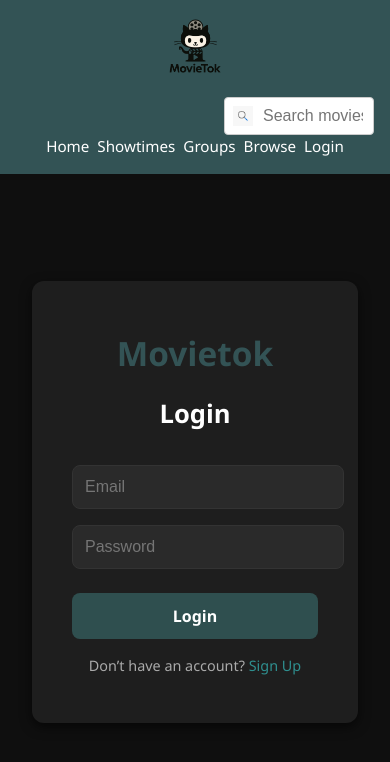
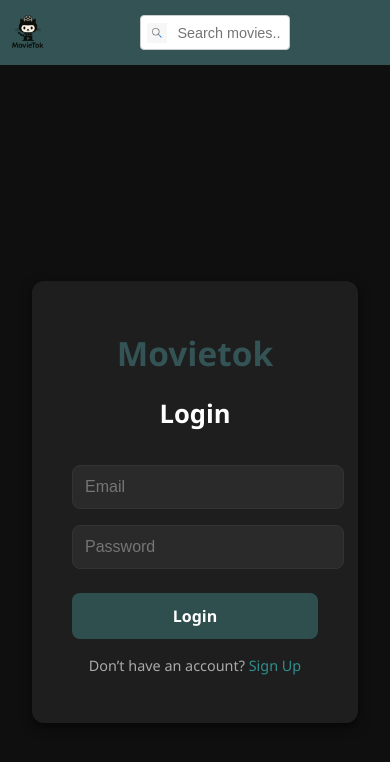
Before and after one commit to movietok/frontend, a React (Vite) app in the folder client/: page /login in a window 390 px wide. Shown: the top 762 px of the page. Built offline with nearby package versions, Linux system fonts and the light colour scheme; no server answers.

Commit message:
NavBar and Favorites and Watchlist css fixes
Fixed Navbar:
Added support for mobile devices
Fixed Watchlist and Favorites pages css.

```diff
--- a/client/src/components/Navbar.jsx
+++ b/client/src/components/Navbar.jsx
@@ -87,6 +87,15 @@ export default function Navbar() {
 
               {menuOpen && (
                 <div className="burger-menu" ref={menuRef}>
+                  {/* Mobile: Show navigation links in burger menu */}
+                  <div className="mobile-nav-links">
+                    <Link to="/homepage" className="navbar-link" onClick={() => setMenuOpen(false)}>Home</Link><br />
+                    <Link to="/schedule" className="navbar-link" onClick={() => setMenuOpen(false)}>Showtimes</Link><br />
+                    <Link to="/groups" className="navbar-link" onClick={() => setMenuOpen(false)}>Groups</Link><br />
+                    <Link to="/browse" className="navbar-link" onClick={() => setMenuOpen(false)}>Browse</Link><br />
+                    <br />
+                  </div>
+                  {/* User menu items (always visible in burger) */}
                   <Link to={`/profile/${user?.id || ""}`} className="navbar-link" onClick={() => setMenuOpen(false)}>Profile</Link><br />
                   <Link to="/settings" className="navbar-link" onClick={() => setMenuOpen(false)}>Settings</Link><br />
                   <Link to={`/favorites/${user?.id}`} className="navbar-link" onClick={() => setMenuOpen(false)}>Favorites</Link><br />
--- a/client/src/index.css
+++ b/client/src/index.css
@@ -17,9 +17,6 @@
   -moz-osx-font-smoothing: grayscale;
 }
 
-main{
-  padding-top: 80px;
-}
 
 html, body, #root {
   height: 100%;
--- a/client/src/pages/FavoritesPage.jsx
+++ b/client/src/pages/FavoritesPage.jsx
@@ -20,7 +20,7 @@ export default function FavoritesPage() {
   if (error) return <div className="favorites-error">Error loading favorites.</div>;
 
   return (
-    <div className="favorites-container max-w-6xl mx-auto px-6 py-8">
+    <div className="favorites-container">
       <h2 className="favorites-header">
         <span className="favorites-star">★</span>
         <span className="favorites-text">
--- a/client/src/pages/WatchlistPage.jsx
+++ b/client/src/pages/WatchlistPage.jsx
@@ -21,7 +21,7 @@ export default function WatchlistPage() {
   if (error) return <div className="favorites-error">Error loading watchlist.</div>;
 
   return (
-    <div className="favorites-container max-w-6xl mx-auto px-6 py-8">
+    <div className="favorites-container">
       <h2 className="watchlist-header">
         <span className="watchlist-eye">👁</span>
         <span className="watchlist-text">Your Watchlist {user.username}</span>
--- a/client/src/styles/FavoritesPage.css
+++ b/client/src/styles/FavoritesPage.css
@@ -1,10 +1,15 @@
 /* Container for the entire favorites page */
 .favorites-container {
-  min-height: 100vh;
-  display: flex;
-  flex-direction: column;
-  padding: 2rem;
-  background-color: #121212;
+  width: 80vw;
+  max-width: var(--profile-max-width);
+  min-width: 280px;
+  margin: 40px auto;
+  background: #181a1b;
+  color: #fff;
+  border-radius: 12px;
+  padding: var(--profile-padding);
+  box-shadow: 0 2px 16px rgba(0,0,0,0.3);
+  position: relative;
 }
 
 /* Grid layout for movie cards */
--- a/client/src/styles/navbar.css
+++ b/client/src/styles/navbar.css
@@ -21,29 +21,16 @@
 
 /* Logo */
 .navbar-logo {
-  height: auto;
-  max-height: var(--navbar-height);
-  margin-left: 5rem;
-}
-
-@media (min-width: 768px) {
-  .navbar-logo {
-    padding-left: 100px;
-  }
-}
-
-@media (max-width: 480px) {
-  .navbar-logo {
-    margin: 0 auto;
-    padding-left: 0;
-  }
+  height: 50px;
+  width: auto;
+  flex-shrink: 0;
 }
 
 /* Search bar */
 .search-form {
   flex: 1;
-  max-width: 350px;
-  margin-left: 13rem;
+  max-width: 400px;
+  margin: 0 2rem;
   display: flex;
   justify-content: center;
 }
@@ -52,7 +39,8 @@
 .search-bar {
   display: flex;
   align-items: center;
-  transition: width 0.3s ease;
+  width: 100%;
+  transition: all 0.3s ease;
   background-color: #fff;
   border-radius: 4px;
   border: 1px solid #ccc;
@@ -61,18 +49,11 @@
 }
 
 .search-bar.expanded {
-  width: 120%;
+  width: 100%;
 }
 
 .search-bar.collapsed {
-  width: 70%;
-}
-
-@media (max-width: 768px) {
-  .search-bar.expanded,
-  .search-bar.collapsed {
-    width: 100%;
-  }
+  width: 100%;
 }
 
 .search-icon {
@@ -90,21 +71,22 @@
   color: #000;
   pointer-events: auto;
   cursor: text;
-  min-width: 100px;
+  min-width: 0;
 }
 
 /* Navigation links */
 .navbar-nav {
   display: flex;
-  gap: 1rem;
+  gap: 1.5rem;
   align-items: center;
-
+  flex-shrink: 0;
 }
 
 .navbar-link {
   color: #fff;
   text-decoration: none;
   font-weight: 500;
+  white-space: nowrap;
 }
 
 /* Buttons */
@@ -115,10 +97,17 @@
   color: white;
   font-weight: 600;
   cursor: pointer;
+  padding: 0.5rem;
 }
 
 .burger-button {
   font-size: 1.5rem;
+  display: block; /* Always visible */
+}
+
+/* Mobile navigation links in burger menu (hidden on desktop) */
+.mobile-nav-links {
+  display: none;
 }
 
 /* Burger menu dropdown */
@@ -126,7 +115,7 @@
   position: absolute;
   top: var(--navbar-height);
   right: 0;
-  width: 100%;
+  width: 250px;
   background: #222;
   border-radius: 4px 0 0 4px;
   padding: 1rem;
@@ -134,21 +123,6 @@
   transform: translateX(100%);
   animation: slideInFromRight 0.4s ease forwards;
   box-shadow: -2px 0 10px rgba(255, 77, 77, 0.3);
-
-}
-
-@media (max-width: 768px) {
-  .burger-menu {
-    width: 80%;
-    border-radius: 4px 0 0 4px;
-  }
-}
-
-@media (max-width: 480px) {
-  .burger-menu {
-    width: 100%;
-    border-radius: 0;
-  }
 }
 
 /* Burger menu animation */
@@ -162,7 +136,7 @@
 /* Burger menu links */
 .burger-menu a {
   display: block;
-  margin-bottom: 0;
+  margin-bottom: 0.8rem;
   color: #fff;
   text-decoration: none;
   font-weight: 500;
@@ -191,22 +165,88 @@
   text-shadow: 0 0 8px rgba(255, 77, 77, 0.6);
 }
 
-/* Mobile layout adjustments */
-@media (max-width: 480px) {
+/* MOBILE RESPONSIVE */
+
+/* Tablet and below */
+@media (max-width: 1024px) {
   .navbar-header {
-    flex-direction: column;
-    height: auto;
-    padding: 1rem;
-    align-items: stretch;
+    padding: 0 1rem;
+  }
+
+  .search-form {
+    max-width: 300px;
+    margin: 0 1rem;
   }
 
   .navbar-nav {
-    flex-wrap: wrap;
-    justify-content: center;
+    gap: 1rem;
+  }
+}
+
+/* Mobile landscape and below */
+@media (max-width: 768px) {
+  .navbar-header {
+    padding: 0 1rem;
+    height: var(--navbar-height);
+  }
+
+  /* Hide desktop navigation links on mobile (but keep logout and burger button) */
+  .navbar-nav > .navbar-link {
+    display: none;
+  }
+
+  /* Show mobile navigation links in burger menu */
+  .mobile-nav-links {
+    display: block;
+  }
+
+  .search-form {
+    max-width: 250px;
+    margin: 0 1rem;
+  }
+
+  .burger-menu {
+    width: 280px; /* Increased width for mobile */
+    max-width: 90vw; /* Don't exceed 90% of viewport width */
+  }
+}
+
+/* Small mobile */
+@media (max-width: 480px) {
+  .navbar-header {
+    padding: 0 0.5rem;
+  }
+
+  .navbar-logo {
+    height: 40px;
+  }
+
+  .search-form {
+    max-width: 150px;
+    margin: 0 0.5rem;
+  }
+
+  .search-bar {
+    padding: 0.4rem;
+  }
+
+  .search-input {
+    font-size: 0.9rem;
+  }
+
+  .burger-menu {
+    width: 100%;
+    max-width: 100vw;
+    border-radius: 0;
+    padding: 1.5rem; /* More padding for better readability */
+  }
+
+  .navbar-nav {
     gap: 0.5rem;
   }
 
-  .search-form {
-    margin-top: 1rem;
+  /* Ensure burger menu links don't wrap on small screens */
+  .burger-menu a {
+    font-size: 0.75rem;
   }
 }
--- a/client/vite.config.js
+++ b/client/vite.config.js
@@ -1,4 +1,40 @@
 import { defineConfig } from 'vite'
+import react from '@vitejs/plugin-react'
+
+// https://vite.dev/config/
+export default defineConfig({
+  plugins: [react()],
+  server: {
+    port: 5173,
+    open: true,
+    proxy: {
+      '/api': {
+        target: 'http://129.151.218.89/',
+        changeOrigin: true,
+        secure: false,
+        configure: (proxy, _options) => {
+          proxy.on('error', (err, _req, _res) => {
+            console.log('proxy error', err);
+          });
+          proxy.on('proxyReq', (proxyReq, req, _res) => {
+            console.log('Sending Request to the Target:', req.method, req.url);
+          });
+          proxy.on('proxyRes', (proxyRes, req, _res) => {
+            console.log('Received Response from the Target:', proxyRes.statusCode, req.url);
+          });
+        },
+      }
+    }
+  },
+  build: {
+    outDir: 'dist',
+  },
+  define: {
+    'process.env': {}
+  }
+})
+
+/*import { defineConfig } from 'vite'
 import react from '@vitejs/plugin-react'
 
 // https://vite.dev/config/
@@ -15,3 +51,6 @@ export default defineConfig({
     'process.env': {}
   }
 })
+*/
+
+//https://129.151.218.89/
```
